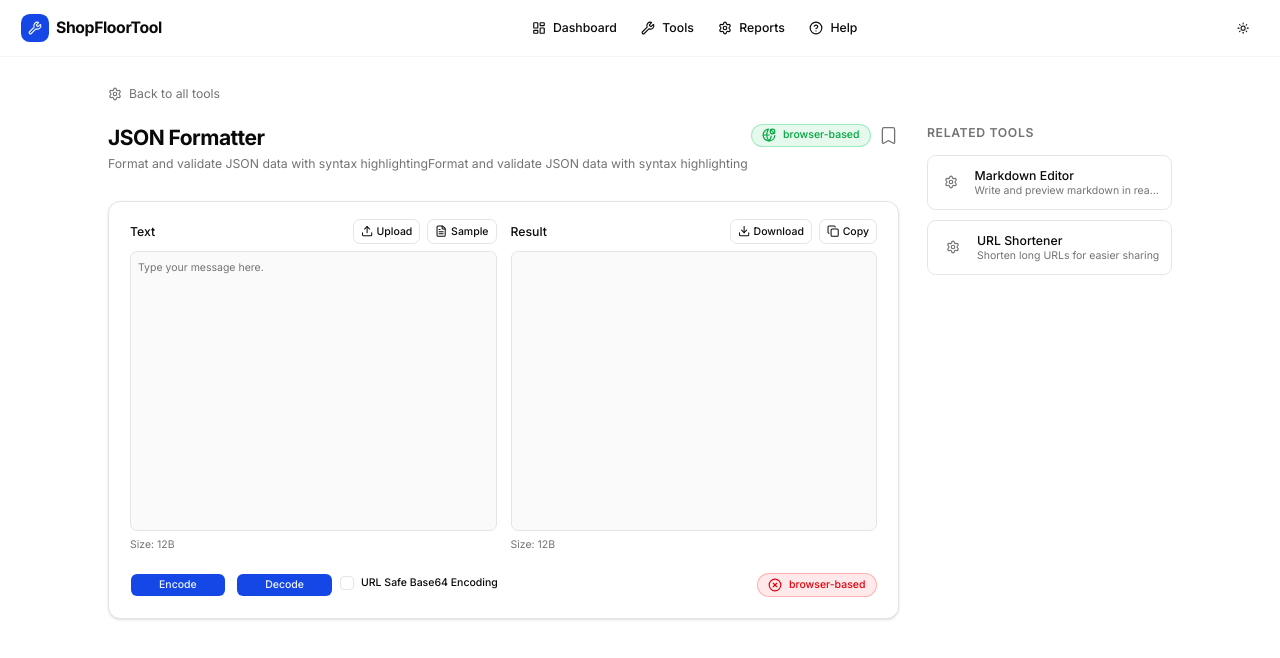
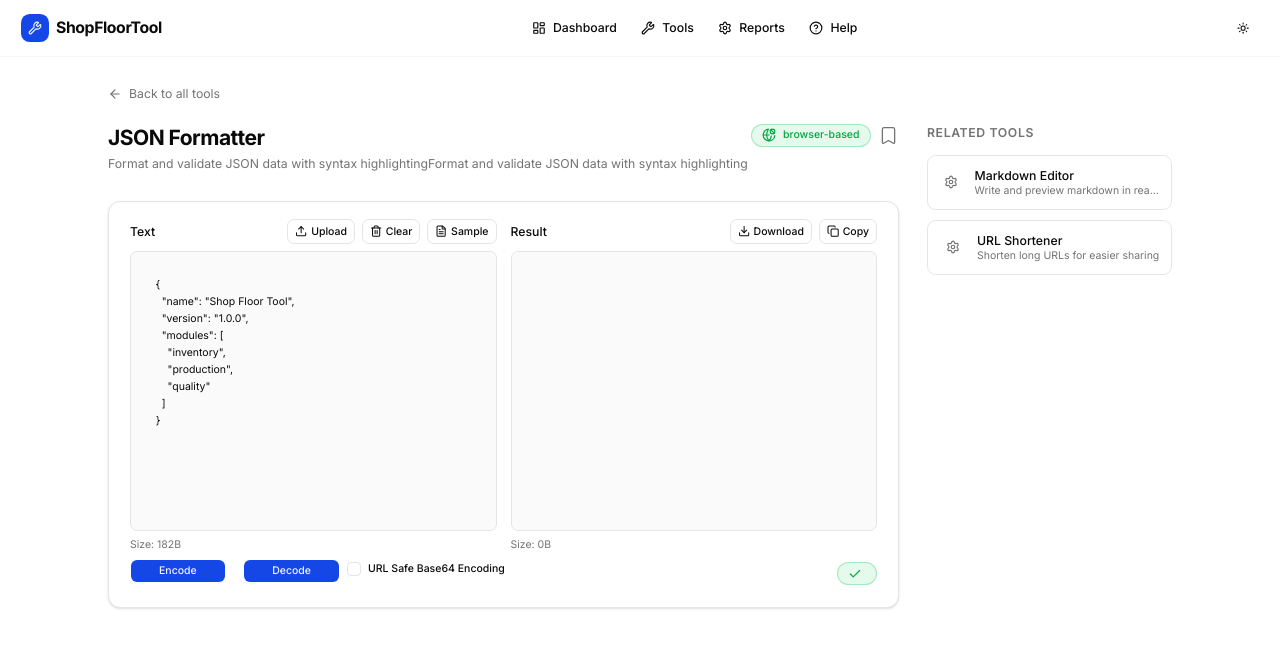
Before and after one commit to ssaisanthosh/shopfloortool, a Next.js app: page /tools/json-formatter in a window 1280 px wide. Both pictures are taken after a click on the button "Sample". Shown: the top 658 px of the page. Built offline with nearby package versions, Linux system fonts and the light colour scheme.

Commit message:
base64 tool

```diff
--- a/app/tools/[slug]/page.tsx
+++ b/app/tools/[slug]/page.tsx
@@ -11,6 +11,7 @@ import {
   Shield,
   GlobeBanIcon,
   Lock,
+  ArrowLeft,
 } from "lucide-react"
 import { BookmarkButton } from "@/components/ui/bookmark-button"
 import dynamic from "next/dynamic"
@@ -72,7 +73,7 @@ export default async function ToolPage({
           href="/tools"
           className="mb-6 inline-flex items-center gap-2 text-sm text-muted-foreground hover:text-foreground"
         >
-          <Settings className="h-4 w-4" />
+          <ArrowLeft className="h-4 w-4" />
           Back to all tools
         </Link>
 
--- a/components/tools/json-formatter.tsx
+++ b/components/tools/json-formatter.tsx
@@ -1,11 +1,12 @@
 "use client"
 
-import { useState } from "react"
+import { useState, useRef } from "react"
 import { Card, CardContent } from "@/components/ui/card"
 import { Textarea } from "@/components/ui/textarea"
 import { Button } from "../ui/button"
 import {
   CircleX,
+  Check,
   Clipboard,
   Copy,
   Download,
@@ -59,6 +60,104 @@ export function JsonFormatter({ initialJson }: JsonFormatterProps) {
     navigator.clipboard.writeText(formattedJson)
   }
 
+  const fileInputRef = useRef<HTMLInputElement>(null)
+
+  const handleUpload = () => {
+    fileInputRef.current?.click()
+  }
+
+  const handleFileChange = (e: React.ChangeEvent<HTMLInputElement>) => {
+    const file = e.target.files?.[0]
+    if (!file) return
+    const reader = new FileReader()
+    reader.onload = (event) => {
+      setJsonInput(event.target?.result as string)
+      setError(null)
+      setIsValid(null)
+      setFormattedJson(null)
+    }
+    reader.readAsText(file)
+  }
+
+  const handleSample = () => {
+    setJsonInput(`
+      {
+        "name": "Shop Floor Tool",
+        "version": "1.0.0",
+        "modules": [
+          "inventory",
+          "production",
+          "quality"
+        ]
+      }
+    `)
+    setError(null)
+    setIsValid(null)
+    setFormattedJson(null)
+  }
+
+  const handleClear = () => {
+    setJsonInput("")
+    setFormattedJson(null)
+    setError(null)
+    setIsValid(null)
+  }
+
+  const handleEncode = () => {
+    setIsLoading(true)
+    setError(null)
+    try {
+      const encoded = btoa(unescape(encodeURIComponent(jsonInput)))
+      setFormattedJson(encoded)
+      setIsValid(true)
+    } catch {
+      setIsValid(false)
+      setError("Failed to encode. Input is not valid.")
+      setFormattedJson(null)
+    } finally {
+      setIsLoading(false)
+    }
+  }
+
+  const handleDecode = () => {
+    setIsLoading(true)
+    setError(null)
+    try {
+      const decoded = decodeURIComponent(escape(atob(jsonInput)))
+      setFormattedJson(decoded)
+      setIsValid(true)
+    } catch {
+      setIsValid(false)
+      setError("Failed to decode. Input is not valid base64.")
+      setFormattedJson(null)
+    } finally {
+      setIsLoading(false)
+    }
+  }
+
+  const handleDownload = () => {
+    if (!formattedJson) return
+    const blob = new Blob([formattedJson], { type: "text/plain" })
+    const url = URL.createObjectURL(blob)
+    const a = document.createElement("a")
+    a.href = url
+    a.download = "result.txt"
+    document.body.appendChild(a)
+    a.click()
+    document.body.removeChild(a)
+    URL.revokeObjectURL(url)
+  }
+
+  const getByteSize = (text: string): string => {
+    if (!text) return "0B"
+    const len = text.length
+    if (len < 1024) return `${len}B`
+    return `${(len / 1024).toFixed(2)}KB`
+  }
+
+  const inputSize = getByteSize(jsonInput)
+  const resultSize = getByteSize(formattedJson || "")
+
   return (
     <Card className="w-full">
       <CardContent>
@@ -71,15 +170,21 @@ export function JsonFormatter({ initialJson }: JsonFormatterProps) {
                 </label>
                 <Button
                   variant="outline"
-                  onClick={formatJson}
+                  onClick={handleUpload}
                   disabled={isLoading}
                 >
                   <Upload /> Upload
                 </Button>
-
                 <Button
                   variant="outline"
-                  onClick={formatJson}
+                  onClick={handleClear}
+                  disabled={isLoading}
+                >
+                  <Trash /> Clear
+                </Button>
+                <Button
+                  variant="outline"
+                  onClick={handleSample}
                   disabled={isLoading}
                 >
                   <FileText /> Sample
@@ -88,9 +193,13 @@ export function JsonFormatter({ initialJson }: JsonFormatterProps) {
               <Textarea
                 className="h-80"
                 placeholder="Type your message here."
+                value={jsonInput}
+                onChange={(e) => setJsonInput(e.target.value)}
               />
               <div className="mt-2 flex gap-2">
-                <span className="text-xs text-muted-foreground">Size: 12B</span>
+                <span className="text-xs text-muted-foreground">
+                  Size: {inputSize}
+                </span>
               </div>
             </div>
           </div>
@@ -102,44 +211,44 @@ export function JsonFormatter({ initialJson }: JsonFormatterProps) {
                 </label>
                 <Button
                   variant="outline"
-                  onClick={formatJson}
+                  onClick={handleDownload}
                   disabled={isLoading}
                 >
                   <Download /> Download
                 </Button>
+
                 <Button
                   variant="outline"
-                  onClick={formatJson}
+                  onClick={copyToClipboard}
                   disabled={isLoading}
                 >
                   <Copy /> Copy
                 </Button>
               </div>
-              <Textarea readOnly className="h-80" />
+              <Textarea readOnly className="h-80" value={formattedJson || ""} />
               <div className="mt-2 flex gap-2">
-                <span className="text-xs text-muted-foreground">Size: 12B</span>
+                <span className="text-xs text-muted-foreground">
+                  Size: {resultSize}
+                </span>
               </div>
             </div>
           </div>
         </div>
-        <div className="flex w-full gap-2 pt-4">
-          <div className="">
-            {" "}
+        <div className="flex w-full gap-2">
           <Button
             className="pt-3 pr-8 pb-3 pl-8 text-xs"
-              onClick={formatJson}
+            onClick={handleEncode}
             disabled={isLoading}
           >
             {isLoading ? "Encoding..." : "Encode"}
           </Button>
           <Button
             className="ml-3 pt-3 pr-8 pb-3 pl-8 text-xs"
-              onClick={formatJson}
+            onClick={handleDecode}
             disabled={isLoading}
           >
             {isLoading ? "Decoding..." : "Decode"}
           </Button>
-          </div>
           <div className="mt-1">
             <Field orientation="horizontal">
               <Checkbox id="terms-checkbox-basic" name="terms-checkbox-basic" />
@@ -148,12 +257,28 @@ export function JsonFormatter({ initialJson }: JsonFormatterProps) {
               </FieldLabel>
             </Field>
           </div>
+          {jsonInput ? (
+            <div className="mt-1 ml-auto">
+              <span
+                className={`ml-auto inline-flex items-center gap-1 rounded-full border px-3 py-1 text-xs font-medium ${error ? "border-red-500/30 bg-red-500/10 text-red-600" : "border-green-500/30 bg-green-500/10 text-green-600"}`}
+              >
+                {error ? (
+                  <CircleX size={14} className="mr-1" />
+                ) : (
+                  <Check size={14} className="mr-1" />
+                )}
+              </span>
+            </div>
+          ) : null}
+        </div>
 
-          <span className="ml-auto inline-flex items-center gap-1 rounded-full border border-red-500/30 bg-red-500/10 px-3 py-1 text-xs font-medium text-red-600">
-            <CircleX size={14} className="mr-1" /> browser-based
-          </span>
-
-        </div>
+        <input
+          ref={fileInputRef}
+          type="file"
+          accept=".json,.txt,*/*"
+          className="hidden"
+          onChange={handleFileChange}
+        />
       </CardContent>
     </Card>
   )
--- a/components/tools/tool-card.tsx
+++ b/components/tools/tool-card.tsx
@@ -54,7 +54,7 @@ export function ToolCard({ tool }: ToolCardProps) {
       >
         {tool.new && (
           <Badge
-            variant="new"
+            variant="default"
             className="absolute top-2 right-2 z-10 flex items-center gap-1"
           >
             <Flame className="h-5 w-5" />
@@ -71,7 +71,7 @@ export function ToolCard({ tool }: ToolCardProps) {
             </div>
           </div>
           <div className="mb-2">
-            <Badge variant="category">{tool.category}</Badge>
+            <Badge variant="secondary">{tool.category}</Badge>
           </div>
 
           <p className="line-clamp-2 text-sm text-muted-foreground">
@@ -79,8 +79,8 @@ export function ToolCard({ tool }: ToolCardProps) {
           </p>
         </CardHeader>
         <CardFooter>
-          <Badge variant="count">{tool.usedCount} uses</Badge>{" "}
-          <Play className="absolute right-4 bottom-4 z-10 flex h-5 w-5 items-center gap-1" />
+          <Badge variant="default">{tool.usedCount} uses</Badge>{" "}
+          <Play className="absolute right-4 bottom-4 z-10 flex h-3 w-3 items-center gap-1" />
         </CardFooter>
       </Card>
     </Link>
```
Lines whose indentation alone changed are shown as unchanged.
